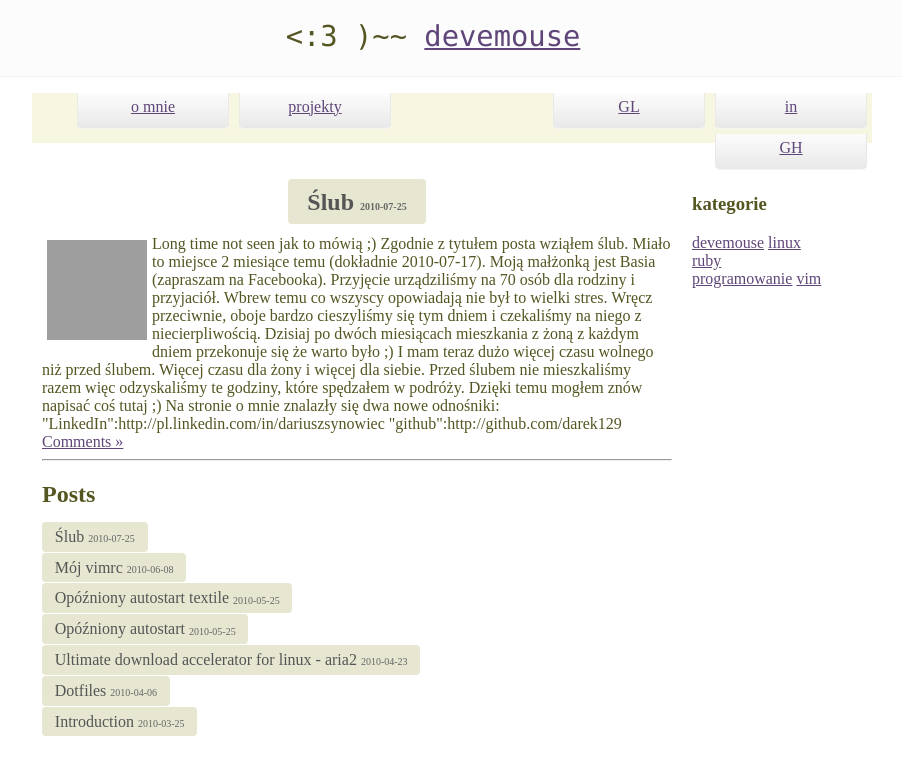
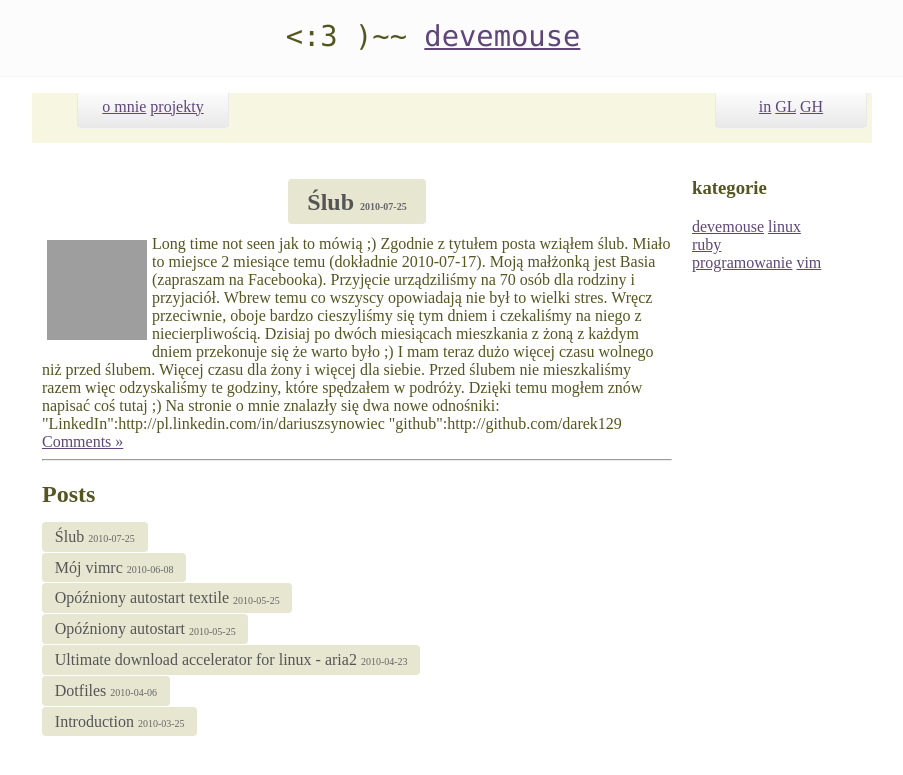
Before and after one commit to devemouse/devemouse.github.com, a Jekyll site: the page built from index.html, in a window 1280 px wide. Shown: the top 775 px of the page, without its empty margins (208-1111 px from the left). Built offline with Jekyll 4.4.1, drawn with Linux system fonts in a browser that asks for light colours; Markdown is read by kramdown in place of the engine named in the settings; grey boxes are pictures that could not be loaded.

Commit message:
list almost worked ;)

```diff
--- a/_layouts/base.html
+++ b/_layouts/base.html
@@ -13,11 +13,11 @@
       </div>
       <div class="container">
          <ul class="nav-top">
-            <li class="nav-left"><a href="/about.html">o mnie</a></li>
-            <li class="nav-left"><a href="/projects.html">projekty</a></li>
-            <li class="nav-right"><a href="http://www.linkedin.com/">in</a></li>
-            <li class="nav-right"><a href="http://www.goldenline.pl/dariusz-synowiec2">GL</a></li>
-            <li class="nav-right"><a href="https://github.com/devemouse">GH</a></li>
+            <li class="nav-left"><a href="/about.html">o mnie</a>
+            <a href="/projects.html">projekty</a></li>
+            <li class="nav-right"><a href="http://www.linkedin.com/">in</a>
+            <a href="http://www.goldenline.pl/dariusz-synowiec2">GL</a>
+            <a href="https://github.com/devemouse">GH</a></li>
          </ul>
          <div id="main" class="center">
             {{ content }}
```
